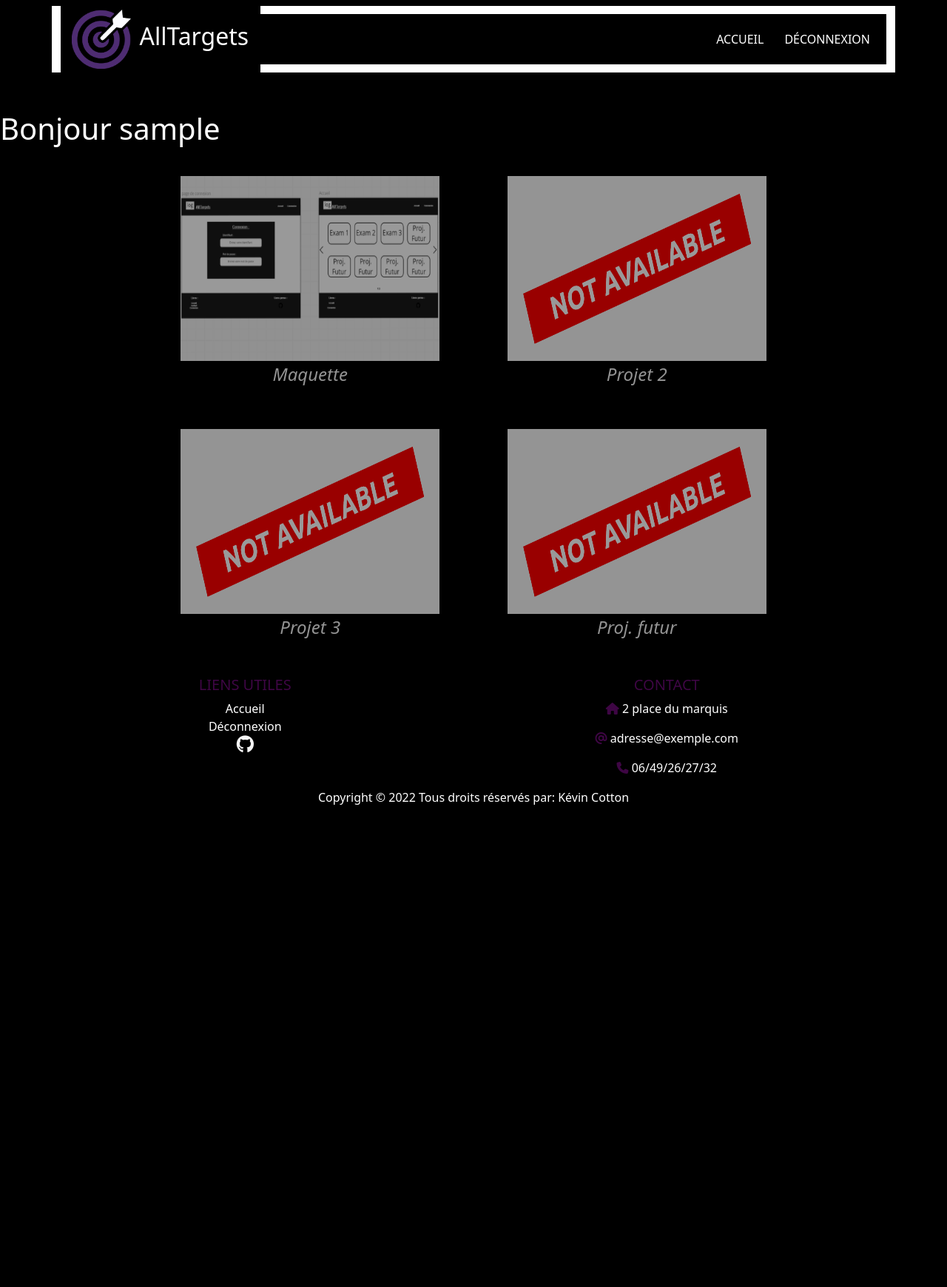
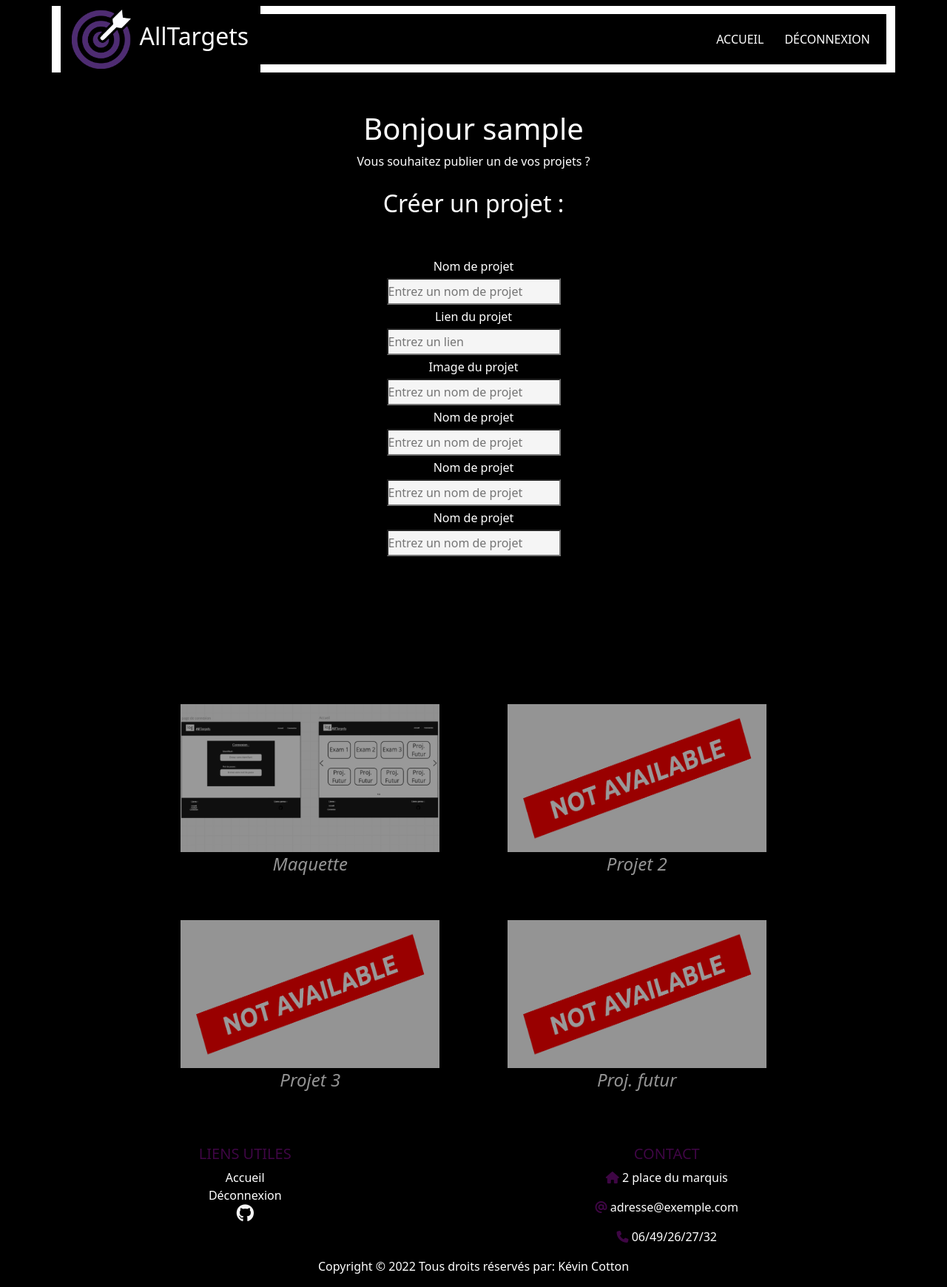
Before and after one commit to BadbooX/AllTargets3, a PHP site: page /landing.php in a window 1280 px wide. Shown: the whole page at 74% size. Before the commit the page ends 1088 px from the top, so only its background shows below. Run offline with PHP 8.4, Linux system fonts and the light colour scheme; the visitor is signed in with stand-in values (Sample User, id 1); some libraries are stand-ins or nearby versions.

Commit message:
commit formulado

```diff
--- a/assets/css/style.css
+++ b/assets/css/style.css
@@ -33,6 +33,7 @@
 
 /* main content */
 .menu-container{
+    line-height: 2em;
     display:flex;
     flex-direction: column;
     justify-content: center;
@@ -58,7 +59,7 @@ strong{
     margin-top:200px;
     grid-template-columns: repeat(2, 1fr);
     gap:10ch;
-    margin-bottom: 100px;
+    margin-bottom: 120px;
 }
 .menu-category{
     border:none;
@@ -66,7 +67,7 @@ strong{
     border-radius: 5px;
 
     width: 350px;
-    height: 250px;
+    height: 200px;
     transition: all 0.3s ease-in-out;
     opacity: 0.6;
 
@@ -127,10 +128,20 @@ strong{
 /* fin footer */
 
 /*User*/
-.titlelanding{
+.titlecrudprod{
+    margin-top: 200px;
+    margin-bottom: 50px;
+}
+.welcomelanding{
     color: white;
     margin-top: 150px;
-    margin-bottom: -200px;
+    margin-bottom: -190px;
+}
+
+
+.inputlanding{
+    background-color: whitesmoke;
+    color:black;
 }
 /* Footer user*/
 .footeruser{
@@ -149,9 +160,10 @@ strong{
         flex-direction: column;
         justify-content: center;
         align-items: center;
+
     }
     .menu-category{
-        width: 300px;
-        height: 150px;
+        width: 350px;
+        height: 200px;
     }
 }
--- a/connexionTraitement.php
+++ b/connexionTraitement.php
@@ -25,6 +25,7 @@
                     session_start();
                     $_SESSION['pseudo'] = $pseudo;
                     $_SESSION['logged'] = true;
+
                     header('Location:landing.php');
 
                 }else header('Location:connexion.php?login_err=mdp');
--- a/landing.php
+++ b/landing.php
@@ -15,12 +15,30 @@
     include 'navbaruser.php';
 
     ?>
+    <div class="welcomelanding text-white d-flex flex-column justify-content-center align-items-center">
+        <h1 class="titlelanding" text-white text-align-center>Bonjour <?php echo $login ?></h1>
+        <p>Vous souhaitez publier un de vos projets ?</p>
+    </div>
 
-    <h1 class="titlelanding" text-white text-align-center>Bonjour <?php echo $login ?></h1>
-    <p>Vous souhaitez publier un de vos projets ?</p>
     <div class="menu-container">
+        <h2 class="titlecrudprod text-white">Créer un projet :</h2>
+        <form action="crud.php" class="formuser d-flex justify-content-center align-items-center flex-column" method="post">
+        <label for="" class="text-white" >Nom de projet</label>
+        <input class="inputlanding" type="text" name="nameProjet" autocomplete="off" placeholder="Entrez un nom de projet" required>
+        <label for="" class="text-white" >Lien du projet</label>
+        <input class="inputlanding" type="text" name="linkProjet" autocomplete="off" placeholder="Entrez un lien" required>
+        <label for="" class="text-white" >Image du projet</label>
+        <input class="inputlanding" type="text" name="" autocomplete="off" placeholder="Entrez un nom de projet">
+        <label for="" class="text-white" >Nom de projet</label>
+        <input class="inputlanding" type="text" name="" autocomplete="off" placeholder="Entrez un nom de projet">
+        <label for="" class="text-white" >Nom de projet</label>
+        <input class="inputlanding" type="text" name="" autocomplete="off" placeholder="Entrez un nom de projet">
+        <label for="" class="text-white" >Nom de projet</label>
+        <input class="inputlanding" type="text" name="" autocomplete="off" placeholder="Entrez un nom de projet">
+        </form>
         <div class="menu-categories" >
-            <button class="menu-category">
+
+            <button  class="menu-category ">
                 <a href="#"><img class="picard" src="assets/img/maquette.png">Maquette</a>
             </button>
             <button class="menu-category">
```
